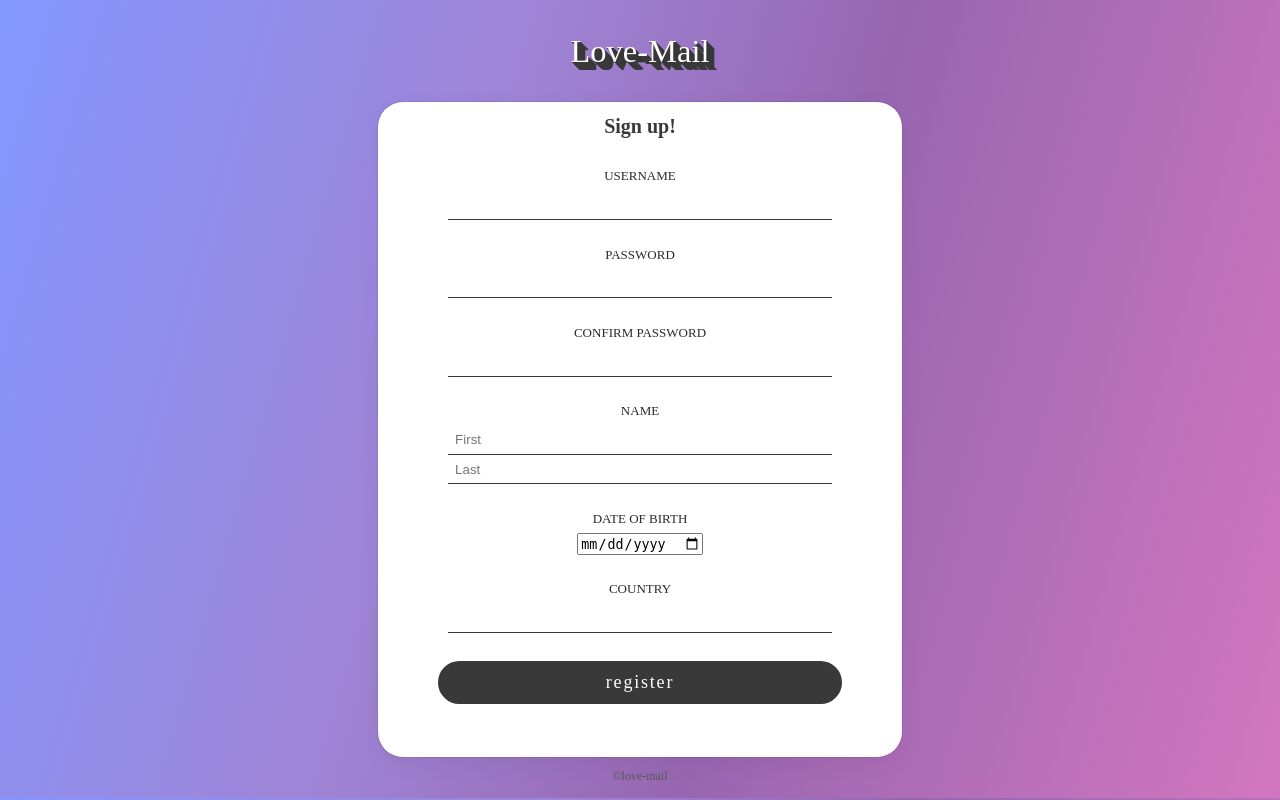
After one commit to amritatwal/chatapp, a Node server app: page /html/register.html in a window 1280 px wide. The commit adds this page. Run offline with Node 20, Linux system fonts and the light colour scheme.

Commit message:
added register form and styling

```diff
--- a/app.js
+++ b/app.js
@@ -34,15 +34,12 @@ app.use(
   })
 );
 
-app.get('/profile', function (req, res) {
+app.get("/profile", function (req, res) {
   res.sendFile(__dirname + "/public/html/profile.html");
 })
 
-app.get('/profile', function (req, res) {
-  console.log('success!');
-})
-
 app.post("/profile", async function (req, res) {
+  console.log(req.body)
   const username = req.body.username;
   const password = req.body.password;
   const user = await userAuthentication(username, password);
@@ -50,11 +47,10 @@ app.post("/profile", async function (req, res) {
     req.session.loggedin = true;
     req.session.username = user.username;
     req.session.userId = user.user_id;
-    res.redirect("/profile");
+    res.redirect(`/profile`);
   } else {
     res.send("Incorrect Username and/or Password!");
   }
-  res.end();
 });
 
 
--- a/models/login.js
+++ b/models/login.js
@@ -8,9 +8,9 @@ export async function userAuthentication(username, password) {
   return response.rows[0];
 }
 
-export async function getUserInfo(username) {
-  const sqlString = `SELECT * FROM users WHERE username = $1;`;
-  const response = await query(sqlString, [username]);
+export async function getUserInfo(user_id) {
+  const sqlString = `SELECT * FROM users WHERE user_id = $1;`;
+  const response = await query(sqlString, [user_id]);
   const user = {
     user_id: response.rows[0].user_id,
     username: response.rows[0].username,
--- a/public/html/login.html
+++ b/public/html/login.html
@@ -33,7 +33,7 @@
             <a href="#" id="forgot-password">Forgot password?</a>
           </div>
           <div>
-            <a href="#">Don't have an account? Create one</a>
+            <a href="./register.html">Don't have an account? Create one</a>
           </div>
         </form>
       </div>
--- /dev/null
+++ b/public/html/register.html
@@ -0,0 +1,51 @@
+<!DOCTYPE html>
+<html lang="en">
+  <head>
+    <meta charset="UTF-8" />
+    <meta http-equiv="X-UA-Compatible" content="IE=edge" />
+    <meta name="viewport" content="width=device-width, initial-scale=1.0" />
+    <link rel="stylesheet" href="../stylesheets/register.css" />
+  </head>
+  <body>
+    <div class="register__container">
+      <a href="../index.html">
+        <p class="home-title">Love-Mail</p>
+      </a>
+      <div class="register__form">
+        <form action="/register" method="POST">
+          <h1>Sign up!</h1>
+          <div>
+            <label for="user">Username</label>
+            <input type="text" name="user" cols="50" required />
+          </div>
+          <div>
+            <label for="password">Password</label>
+            <input type="password" name="user" cols="50" required/>
+          </div>
+          <div>
+            <label for="confirm-password">Confirm password</label>
+            <input type="password" name="confirm-password" cols="50" required/>
+          </div>
+          <div>
+            <label for="Name" required>Name</label>
+            <input type="text" name="first_name" cols="50" placeholder="First" />
+            <input type="text" name="last_name" cols="50" placeholder="Last" />
+          </div>
+          <div>
+            <label for="dob">Date of Birth</label>
+            <input type="date" name="dob"required/>
+          </div>
+          <div>
+            <label for="country">Country</label>
+            <input type="text" name="country" required/>
+          </div>
+          <button class="login__btn--block" type="submit" value="login">
+            Register
+          </button>
+        </form>
+      </div>
+      <p id="p__copyright">©love-mail</p>
+    </div>
+    <script type="text/javascript" src="../javascripts/login.js"></script>
+  </body>
+</html>
--- /dev/null
+++ b/public/stylesheets/register.css
@@ -0,0 +1,141 @@
+*,
+*::after,
+*::before {
+  box-sizing: border-box;
+}
+
+:root {
+  --primary-color: #ffffff;
+  --secondary-color: #1f1f1f;
+  --tertiary-color: #cecbce;
+  font-size: 62.5%;
+  color: #393939;
+}
+
+body {
+  margin: 0 auto;
+  font-family: Jost-Book;
+  background: rgb(131, 151, 255);
+  background: linear-gradient(
+    106deg,
+    rgba(131, 151, 255, 1) 0%,
+    rgba(159, 132, 214, 1) 36%,
+    rgba(151, 102, 177, 1) 60%,
+    rgba(210, 119, 191, 1) 100%
+  );
+}
+
+a,
+a::after,
+a::before {
+  text-decoration: none;
+  color: #575757;
+  font-size: 1.3em;
+}
+
+.home-title {
+  font-family: Smallest Pixel-7;
+  font-size: 2.5em;
+  /* color: #dda6b9; */
+  /* color: #e083e0;
+  letter-spacing: -3px;
+  text-shadow: 0.5px 0.5px #dd8cd2, 1px 1px #dd8cd2, 2px 2px #dd8cd2,
+    2.5px 2.5px #995a91, 3px 3px #995a91, 3.5px 3.5px #995a91, 4px 4px #995a91,
+    4.5px 4.5px #393939, 5px 5px #393939, 5.5px 5.5px #393939, 6px 6px #393939,
+    6.5px 6.5px #393939, 7px 7px #393939, 7.5px 7.5px #393939, 8px 8px #393939; */
+  color: #fffdfd;
+  text-shadow: 0.5px 0.5px #393939, 1px 1px #393939, 2px 2px #393939,
+    2.5px 2.5px #393939, 3px 3px #393939, 3.5px 3.5px #393939, 4px 4px #393939,
+    4.5px 4.5px #393939, 5px 5px #393939, 5.5px 5.5px #393939, 6px 6px #393939,
+    6.5px 6.5px #393939, 7px 7px #393939, 7.5px 7.5px #393939, 8px 8px #393939;
+}
+
+.register__container {
+  display: flex;
+  flex-direction: column;
+  justify-content: center;
+  align-items: center;
+  height: 100%;
+  width: 100%;
+}
+
+.register__form {
+  display: flex;
+  height: auto;
+  width: max-content;
+  justify-content: center;
+  align-items: center;
+  flex-direction: row;
+  padding: 0em 6em 3.5em 6em;
+  background-color: white;
+  border-radius: 25px;
+  text-align: center;
+  box-shadow: rgba(0, 0, 0, 0.05) 0px 6px 24px 0px,
+    rgba(0, 0, 0, 0.08) 0px 0px 0px 1px;
+}
+♥️
+.register__form h1 {
+  font-family: Smallest Pixel-7;
+  text-transform: uppercase;
+  letter-spacing: 3px;
+  font-size: 5em;
+  padding-top: 1em;
+  padding-left: 1em;
+  padding-right: 1em;
+}
+
+.register__form div {
+  padding: 1em;
+}
+
+.register__form div label {
+  display: block;
+  padding: 0.5em;
+}
+
+.register__form label {
+  font-size: 1.3em;
+  color: rgb(41, 42, 43);
+  text-transform: uppercase;
+}
+
+label[for="checkbox"] {
+  font-size: 1em;
+}
+
+.login__form__checkbox {
+  display: flex;
+  justify-content: center;
+}
+
+input[type="text"],
+input[type="password"] {
+  padding: 0.5em;
+  width: 100%;
+  border: none;
+  border-bottom: 0.5px solid #393939;
+}
+
+.login__btn--block {
+  color: white;
+  border: 2px solid #393939;
+  background-color: #393939;
+  letter-spacing: 0.1em;
+  border-radius: 25px;
+  font-weight: 500;
+  text-transform: lowercase;
+  font-size: 1.8em;
+  padding: 0.5em 0.5em 0.5em 0.5em;
+  margin-top: 1em;
+  margin-bottom: 1em;
+  display: block;
+  text-align: center;
+  width: 100%;
+  font-family: Smallest Pixel-7;
+}
+
+#p__copyright {
+  font-size: 1.2em;
+  color:  #575757;
+  padding-bottom: 0.2em;
+}
```
Also changed, not shown: public/html/profile.html (+10 -3 lines), public/javascripts/profile.js (+10 -3 lines), public/stylesheets/profile.css (+21 -2 lines).
